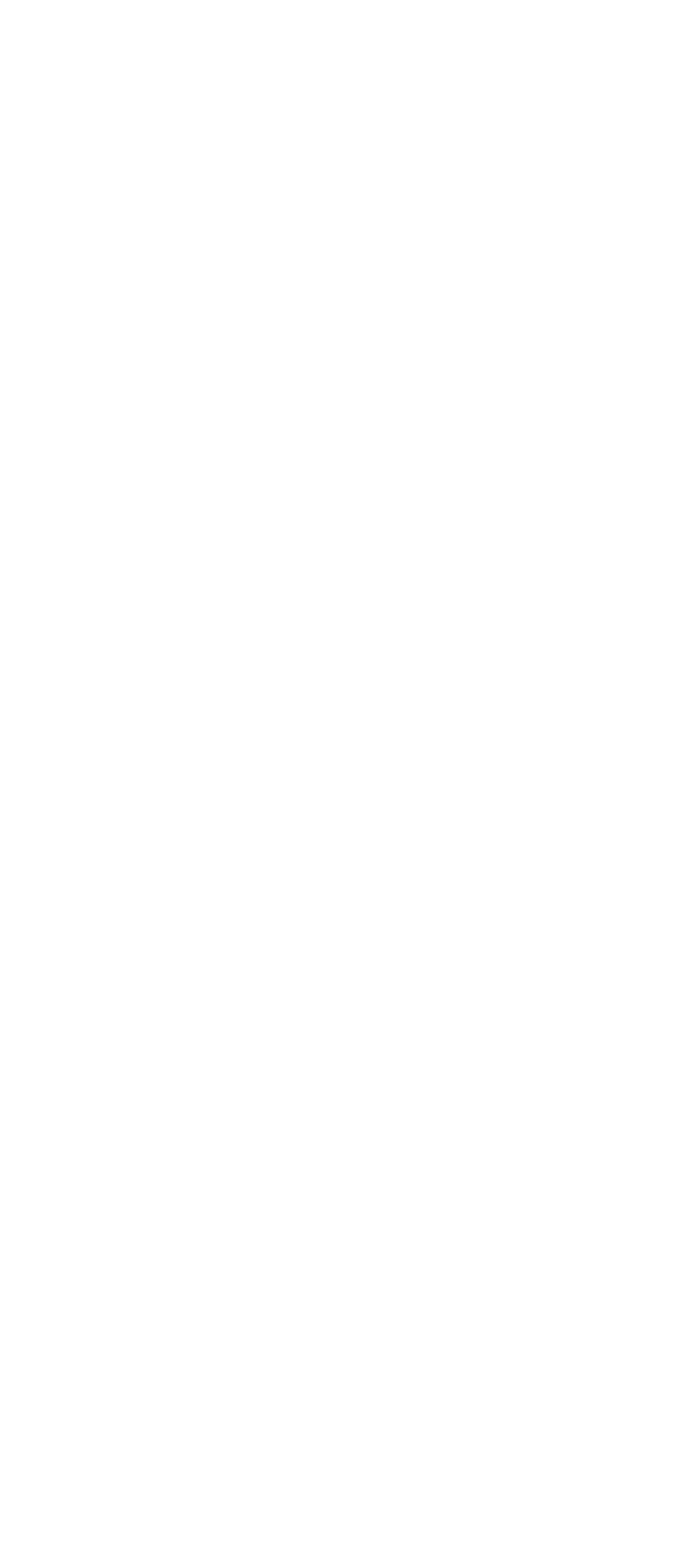
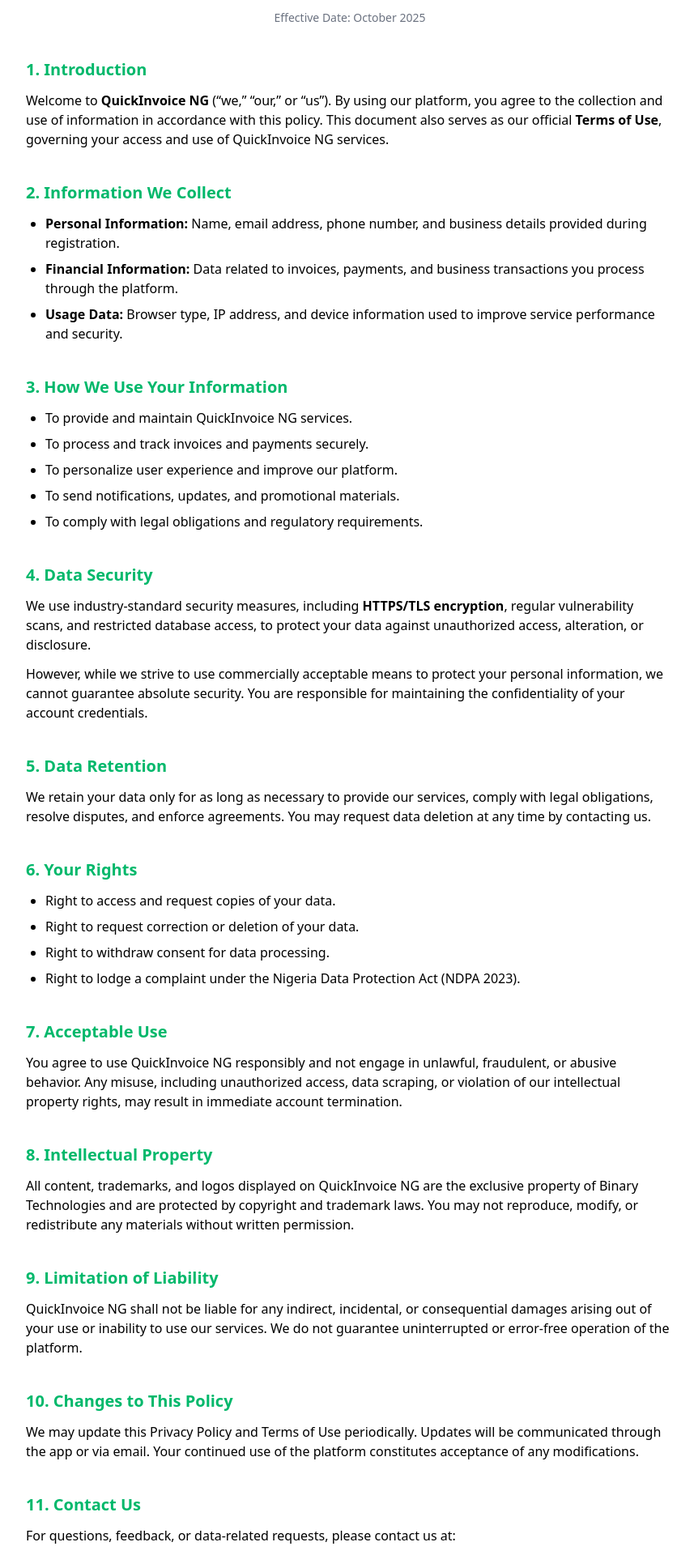
Before and after one commit to Ademolah/QuickInvoiceFrontend, a React (Create React App) app: page /privacy in a window 1280 px wide. Before the commit this address had no page. Shown: the part 160-2080 px from the top of the page at 81% size, without its empty margins (208-1065 px from the left). Before the commit the page ends 800 px from the top, so only its background shows below. Built offline with nearby package versions, Linux system fonts and the light colour scheme.

Commit message:
implemented policy and privacy

```diff
--- a/src/App.js
+++ b/src/App.js
@@ -23,6 +23,7 @@ import Inventory from "./pages/Inventory";
 import Blog from "./pages/Blog";
 import { blogPosts } from "./pages/data/blogPosts";
 import BlogDetail from "./pages/BlogDetails";
+import PrivacyPolicy from "./pages/PrivacyPolicy";
 
 //QuickPay
 import QuickPay from "./pages/QuickPay";
@@ -41,6 +42,7 @@ export default function App() {
           <Route path="/login" element={<Login />} />
           <Route path="/register" element={<Register />} />
           <Route path="/contact" element={<Contact />}/>
+          <Route path="/privacy" element={<PrivacyPolicy />}/>
           <Route path="/blog" element={<Blog posts={blogPosts}/>}/>
           <Route path="/blog/:id" element={<BlogDetail posts={blogPosts} />} />
           {/* <Route
--- a/src/components/Footer.jsx
+++ b/src/components/Footer.jsx
@@ -4,7 +4,7 @@ export default function Footer() {
       <p>© {new Date().getFullYear()} QuickInvoice NG. All rights reserved.</p>
       <div className="mt-2 space-x-4">
         <p>Built and Powered by Binary</p>
-        <a href="#privacy" className="hover:underline">Privacy Policy</a>
+        <a href="/privacy" className="hover:underline">Privacy Policy</a>
         <a href="#terms" className="hover:underline">Terms of Service</a>
       </div>
     </footer>
--- /dev/null
+++ b/src/pages/PrivacyPolicy.jsx
@@ -0,0 +1,174 @@
+import React from "react";
+import Navbar from "../components/Navbar";
+import Footer from "../components/Footer";
+
+
+const PrivacyPolicy = () => {
+  return (
+
+    <div className="min-h-screen bg-[#F9FAFB] ">
+        <Navbar />
+      <div className="max-w-4xl mx-auto bg-white shadow-lg rounded-2xl p-8 md:p-12">
+
+        <h1 className="text-3xl font-bold text-[#0046A5] mb-6 text-center">
+          Privacy Policy & Terms of Use
+        </h1>
+        <p className="text-sm text-gray-500 text-center mb-10">
+          Effective Date: October 2025
+        </p>
+        <section className="mb-10">
+          <h2 className="text-xl font-semibold text-[#00B86B] mb-3">
+            1. Introduction
+          </h2>
+          <p>
+            Welcome to <strong>QuickInvoice NG</strong> (“we,” “our,” or “us”).
+            By using our platform, you agree to the collection and use of
+            information in accordance with this policy. This document also
+            serves as our official <strong>Terms of Use</strong>, governing your
+            access and use of QuickInvoice NG services.
+          </p>
+        </section>
+        <section className="mb-10">
+          <h2 className="text-xl font-semibold text-[#00B86B] mb-3">
+            2. Information We Collect
+          </h2>
+          <ul className="list-disc pl-6 space-y-2">
+            <li>
+              <strong>Personal Information:</strong> Name, email address, phone
+              number, and business details provided during registration.
+            </li>
+            <li>
+              <strong>Financial Information:</strong> Data related to invoices,
+              payments, and business transactions you process through the
+              platform.
+            </li>
+            <li>
+              <strong>Usage Data:</strong> Browser type, IP address, and device
+              information used to improve service performance and security.
+            </li>
+          </ul>
+        </section>
+        <section className="mb-10">
+          <h2 className="text-xl font-semibold text-[#00B86B] mb-3">
+            3. How We Use Your Information
+          </h2>
+          <ul className="list-disc pl-6 space-y-2">
+            <li>To provide and maintain QuickInvoice NG services.</li>
+            <li>To process and track invoices and payments securely.</li>
+            <li>To personalize user experience and improve our platform.</li>
+            <li>To send notifications, updates, and promotional materials.</li>
+            <li>To comply with legal obligations and regulatory requirements.</li>
+          </ul>
+        </section>
+        <section className="mb-10">
+          <h2 className="text-xl font-semibold text-[#00B86B] mb-3">
+            4. Data Security
+          </h2>
+          <p>
+            We use industry-standard security measures, including{" "}
+            <strong>HTTPS/TLS encryption</strong>, regular vulnerability scans,
+            and restricted database access, to protect your data against
+            unauthorized access, alteration, or disclosure.
+          </p>
+          <p className="mt-3">
+            However, while we strive to use commercially acceptable means to
+            protect your personal information, we cannot guarantee absolute
+            security. You are responsible for maintaining the confidentiality of
+            your account credentials.
+          </p>
+        </section>
+        <section className="mb-10">
+          <h2 className="text-xl font-semibold text-[#00B86B] mb-3">
+            5. Data Retention
+          </h2>
+          <p>
+            We retain your data only for as long as necessary to provide our
+            services, comply with legal obligations, resolve disputes, and
+            enforce agreements. You may request data deletion at any time by
+            contacting us.
+          </p>
+        </section>
+        <section className="mb-10">
+          <h2 className="text-xl font-semibold text-[#00B86B] mb-3">
+            6. Your Rights
+          </h2>
+          <ul className="list-disc pl-6 space-y-2">
+            <li>Right to access and request copies of your data.</li>
+            <li>Right to request correction or deletion of your data.</li>
+            <li>Right to withdraw consent for data processing.</li>
+            <li>
+              Right to lodge a complaint under the Nigeria Data Protection Act
+              (NDPA 2023).
+            </li>
+          </ul>
+        </section>
+        <section className="mb-10">
+          <h2 className="text-xl font-semibold text-[#00B86B] mb-3">
+            7. Acceptable Use
+          </h2>
+          <p>
+            You agree to use QuickInvoice NG responsibly and not engage in
+            unlawful, fraudulent, or abusive behavior. Any misuse, including
+            unauthorized access, data scraping, or violation of our intellectual
+            property rights, may result in immediate account termination.
+          </p>
+        </section>
+        <section className="mb-10">
+          <h2 className="text-xl font-semibold text-[#00B86B] mb-3">
+            8. Intellectual Property
+          </h2>
+          <p>
+            All content, trademarks, and logos displayed on QuickInvoice NG are
+            the exclusive property of Binary Technologies and are protected by
+            copyright and trademark laws. You may not reproduce, modify, or
+            redistribute any materials without written permission.
+          </p>
+        </section>
+        <section className="mb-10">
+          <h2 className="text-xl font-semibold text-[#00B86B] mb-3">
+            9. Limitation of Liability
+          </h2>
+          <p>
+            QuickInvoice NG shall not be liable for any indirect, incidental, or
+            consequential damages arising out of your use or inability to use
+            our services. We do not guarantee uninterrupted or error-free
+            operation of the platform.
+          </p>
+        </section>
+        <section className="mb-10">
+          <h2 className="text-xl font-semibold text-[#00B86B] mb-3">
+            10. Changes to This Policy
+          </h2>
+          <p>
+            We may update this Privacy Policy and Terms of Use periodically.
+            Updates will be communicated through the app or via email. Your
+            continued use of the platform constitutes acceptance of any
+            modifications.
+          </p>
+        </section>
+        <section className="mb-10">
+          <h2 className="text-xl font-semibold text-[#00B86B] mb-3">
+            11. Contact Us
+          </h2>
+          <p>
+            For questions, feedback, or data-related requests, please contact
+            us at:
+          </p>
+          <p className="mt-2">
+            📧 <strong>support@quickinvoice.ng</strong>
+          </p>
+          <p>
+            📍 Binary Technologies, Abuja, Nigeria.
+          </p>
+        </section>
+        <p className="text-sm text-center text-gray-400 mt-12">
+          &copy; {new Date().getFullYear()} QuickInvoice NG. All rights reserved.
+        </p>
+
+      </div>
+      <Footer/>
+    </div>
+
+  );
+};
+export default PrivacyPolicy;
```
